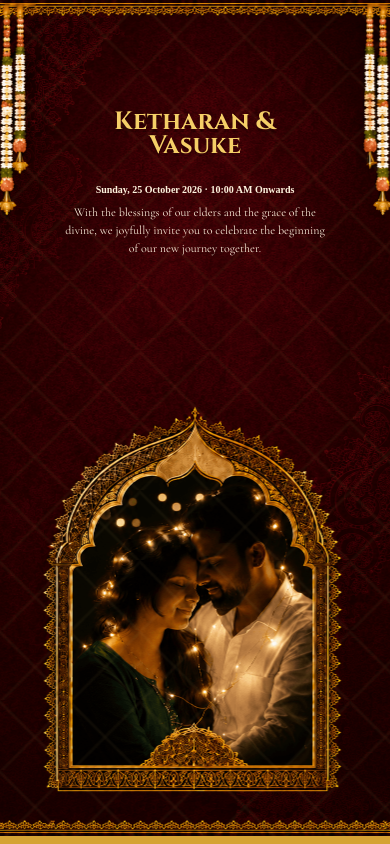
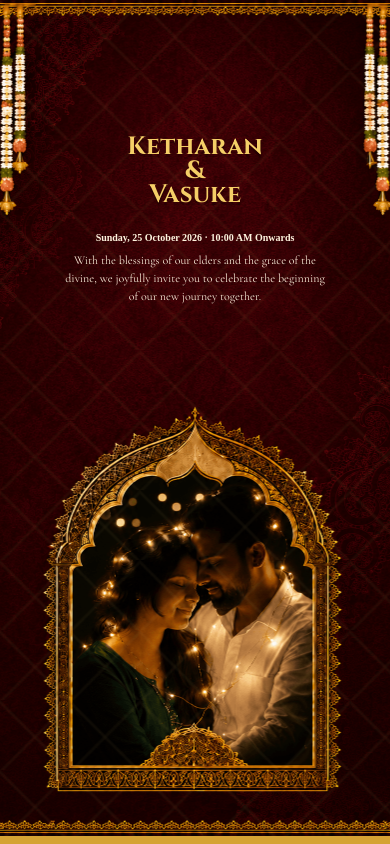
Before and after one commit to Sathsara98/KV_WeddingInvitation, a plain HTML site: page index.html in a window 390 px wide. Shown: the top 844 px of the page. Drawn offline with nearby package versions, Linux system fonts and the light colour scheme.

Commit message:
Adjust hero section padding and update wedding couple's name formatting

```diff
--- a/index.html
+++ b/index.html
@@ -1049,7 +1049,7 @@
             }
 
             .hero {
-                padding-top: 110px;
+                padding-top: 135px;
             }
 
             .hero-date {
@@ -1348,7 +1348,7 @@
             <div class="container hero-grid">
                 <div>
 
-                    <h1>Ketharan &<br>Vasuke</h1>
+                    <h1>Ketharan <br>&<br>Vasuke</h1>
                     <div class="hero-date">Sunday, 25 October 2026 · 10:00 AM Onwards</div>
                     <p class="hero-copy">With the blessings of our elders and the grace of the divine, we joyfully
                         invite you to celebrate the beginning of our new journey together.</p>
```
